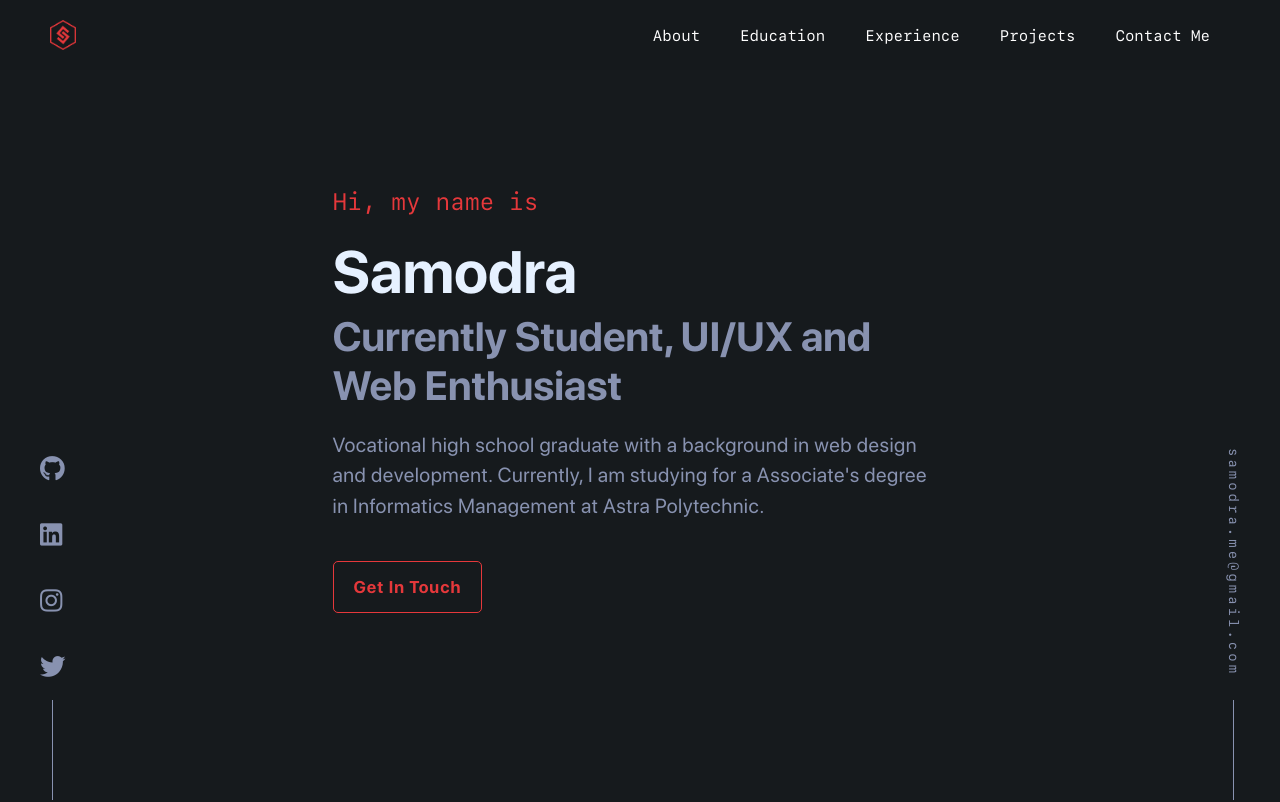
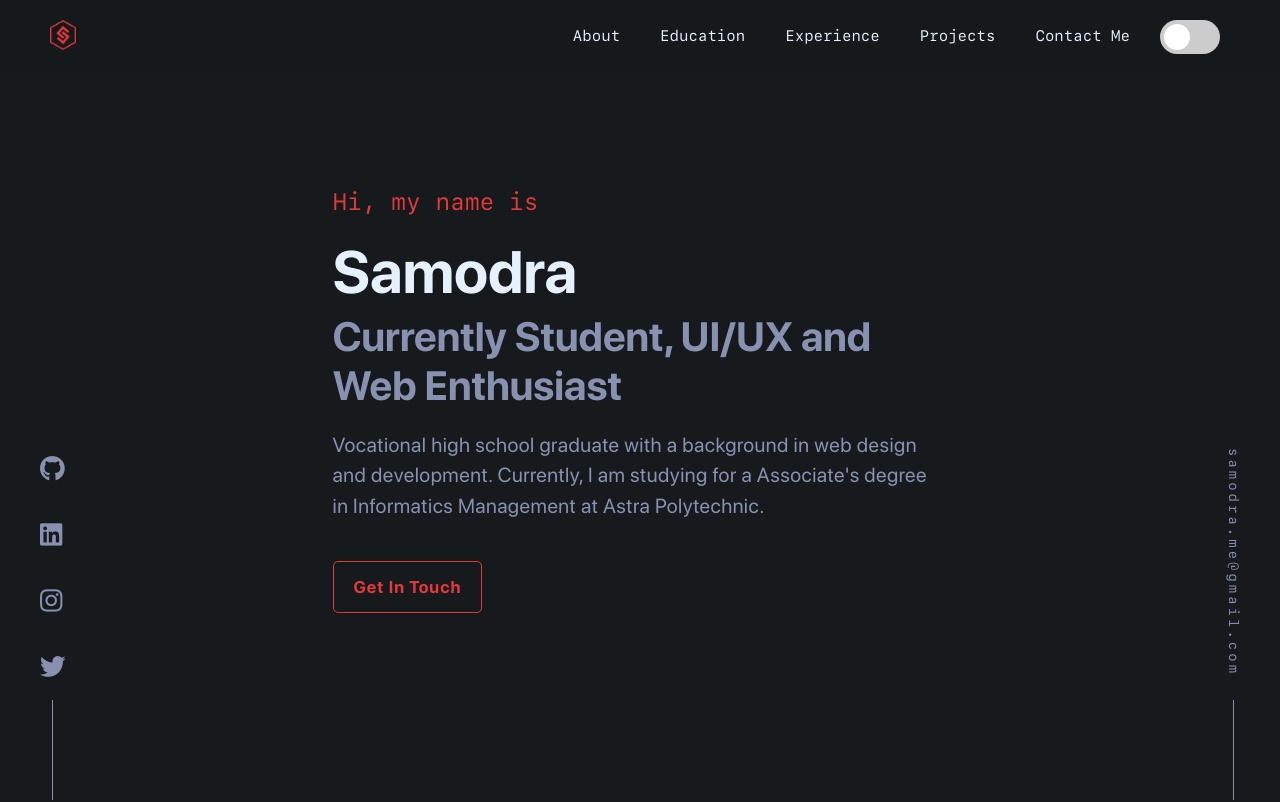
Before and after one commit to saamodra/react-portfolio, a React (Create React App) app: page / in a window 1280 px wide. Shown: the top 802 px of the page. Built offline with nearby package versions, Linux system fonts and the light colour scheme.

Commit message:
fix: key bugs

```diff
--- a/src/App.js
+++ b/src/App.js
@@ -14,7 +14,6 @@ import Footer from './components/Footer/Footer';
 
 function App() {
   const refs = useRef([]);
-  const aboutRef = useRef([]);
 
   useEffect(() => {
     refs.current = Array(6).fill().map((_, i) => refs.current[i] || React.createRef());
--- a/src/components/Footer/Footer.js
+++ b/src/components/Footer/Footer.js
@@ -12,7 +12,7 @@ function Footer() {
           {' '}
           <i className="fa fa-heart text-primary" />
           {' '}
-          Samodra
+          by Samodra
         </p>
       </div>
     </footer>
--- a/src/components/Navbar/Navbar.css
+++ b/src/components/Navbar/Navbar.css
@@ -64,16 +64,16 @@
   -webkit-box-align: center;
       -ms-flex-align: center;
           align-items: center;
-  color: white;
+  color: var(--f-primary-1);
   position: relative;
-  -webkit-transition: .3s ease;
-  transition: .3s ease;
+  -webkit-transition: 0.3s ease;
+  transition: 0.3s ease;
   font-family: var(--sf-mono);
-  font-size: .9em;
+  font-size: 0.9em;
 }
 
 .navbar .nav-items li button::after {
-  content: '';
+  content: "";
   position: absolute;
   width: 0;
   left: 50%;
@@ -82,8 +82,8 @@
   bottom: 0px;
   height: 2px;
   background-color: var(--primary-2);
-  -webkit-transition: .3s ease;
-  transition: .3s ease;
+  -webkit-transition: 0.3s ease;
+  transition: 0.3s ease;
 }
 
 .navbar .nav-items li button:hover::after {
@@ -109,8 +109,8 @@
   -webkit-box-align: center;
       -ms-flex-align: center;
           align-items: center;
-  -webkit-transition: .4s ease;
-  transition: .4s ease;
+  -webkit-transition: 0.4s ease;
+  transition: 0.4s ease;
   visibility: hidden;
   -webkit-transform: translateX(100%);
           transform: translateX(100%);
@@ -127,6 +127,10 @@
   width: 100%;
 }
 
+.navbar .aside-nav ul li {
+  text-align: center;
+}
+
 .navbar .aside-nav ul li button {
   width: 100%;
   font-family: var(--sf-mono);
@@ -135,15 +139,15 @@
   text-align: center;
   padding: 25px 0;
   position: relative;
-  -webkit-transition: .3s ease;
-  transition: .3s ease;
+  -webkit-transition: 0.3s ease;
+  transition: 0.3s ease;
   background-color: transparent;
   border: none;
   cursor: pointer;
 }
 
 .navbar .aside-nav ul li button::after {
-  content: '';
+  content: "";
   position: absolute;
   width: 0;
   left: 50%;
@@ -152,12 +156,76 @@
   bottom: 0px;
   height: 2px;
   background-color: var(--primary-2);
-  -webkit-transition: .3s ease;
-  transition: .3s ease;
+  -webkit-transition: 0.3s ease;
+  transition: 0.3s ease;
 }
 
 .navbar .aside-nav ul li button:hover::after {
   width: 50%;
+}
+
+/* The switch - the box around the slider */
+.switch {
+  position: relative;
+  display: inline-block;
+  width: 60px;
+  height: 34px;
+  margin: 20px 0;
+}
+
+/* Hide default HTML checkbox */
+.switch input {
+  opacity: 0;
+  width: 0;
+  height: 0;
+}
+
+/* The slider */
+.slider {
+  position: absolute;
+  cursor: pointer;
+  top: 0;
+  left: 0;
+  right: 0;
+  bottom: 0;
+  background-color: #ccc;
+  -webkit-transition: 0.4s;
+  transition: 0.4s;
+}
+
+.slider:before {
+  position: absolute;
+  content: "";
+  height: 26px;
+  width: 26px;
+  left: 4px;
+  bottom: 4px;
+  background-color: white;
+  -webkit-transition: 0.4s;
+  transition: 0.4s;
+}
+
+input:checked + .slider {
+  background-color: var(--primary-3);
+}
+
+input:focus + .slider {
+  -webkit-box-shadow: 0 0 1px var(--primary-3);
+          box-shadow: 0 0 1px var(--primary-3);
+}
+
+input:checked + .slider:before {
+  -webkit-transform: translateX(26px);
+  transform: translateX(26px);
+}
+
+/* Rounded sliders */
+.slider.round {
+  border-radius: 34px;
+}
+
+.slider.round:before {
+  border-radius: 50%;
 }
 
 @media screen and (min-width: 768px) {
@@ -177,6 +245,9 @@
   .navbar .menu-icon {
     display: none;
   }
+  .switch {
+    margin: 20px 10px;
+  }
 }
 
 @media screen and (min-width: 900px) {
@@ -187,7 +258,7 @@
     margin-right: 40px;
   }
   .navbar .nav-items li a {
-    font-size: .95em;
+    font-size: 0.95em;
   }
 }
 
--- a/src/components/Navbar/Navbar.js
+++ b/src/components/Navbar/Navbar.js
@@ -1,13 +1,14 @@
+/* eslint-disable jsx-a11y/label-has-associated-control */
 /* eslint-disable no-unused-vars */
 /* eslint-disable react/prop-types */
-import React, { useState } from 'react';
+import React, { useState, useEffect } from 'react';
 import { Link } from 'react-router-dom';
 import './Navbar.css';
 
-function Navbar({ refs, aboutRef }) {
+function Navbar({ refs }) {
   const [showNav, setShowNav] = useState(false);
   const [scrolled, setScrolled] = useState(false);
-  // const menuRef = useRef(myRef);
+  const [darkMode, setDarkMode] = useState(true);
 
   const handleNavClick = () => setShowNav(!showNav);
   const closeNav = (ref) => {
@@ -19,12 +20,21 @@ function Navbar({ refs, aboutRef }) {
     ref.scrollIntoView({ behavior: 'smooth' });
   };
 
+  const changeMode = () => {
+    setDarkMode(!darkMode);
+  };
+
   window.addEventListener('scroll', () => {
     const windowPosition = window.scrollY;
     const isScrolled = windowPosition > 50;
 
     setScrolled(isScrolled);
   });
+
+  useEffect(() => {
+    document.body.className = '';
+    document.body.classList.add(darkMode ? 'dark' : 'light');
+  }, [darkMode]);
 
   return (
     <>
@@ -39,6 +49,12 @@ function Navbar({ refs, aboutRef }) {
           <li><button type="button" onClick={() => scrollToRef(refs.current[3])}>Experience</button></li>
           <li><button type="button" onClick={() => scrollToRef(refs.current[4])}>Projects</button></li>
           <li><button type="button" onClick={() => scrollToRef(refs.current[5])}>Contact Me</button></li>
+          <li>
+            <label className="switch" htmlFor="switch">
+              <input type="checkbox" id="switch" onClick={changeMode} />
+              <span className="slider round" />
+            </label>
+          </li>
         </ul>
 
         <div className="menu-icon">
@@ -55,6 +71,12 @@ function Navbar({ refs, aboutRef }) {
             <li><button type="button" onClick={() => closeNav(refs.current[3])}>Experience</button></li>
             <li><button type="button" onClick={() => closeNav(refs.current[4])}>Projects</button></li>
             <li><button type="button" onClick={() => closeNav(refs.current[5])}>Contact Me</button></li>
+            <li>
+              <label className="switch" htmlFor="switch">
+                <input type="checkbox" id="switch" onClick={changeMode} />
+                <span className="slider round" />
+              </label>
+            </li>
           </ul>
         </aside>
       </nav>
--- a/src/components/Navbar/Navbar.scss
+++ b/src/components/Navbar/Navbar.scss
@@ -1,6 +1,6 @@
 @mixin nav-hover-animation($width) {
     &::after {
-        content: '';
+        content: "";
         position: absolute;
         width: 0;
         left: 50%;
@@ -8,7 +8,7 @@
         bottom: 0px;
         height: 2px;
         background-color: var(--primary-2);
-        transition: .3s ease;
+        transition: 0.3s ease;
     }
     &:hover::after {
         width: $width;
@@ -70,11 +70,11 @@
                 height: 100%;
                 display: flex;
                 align-items: center;
-                color: white;
+                color: var(--f-primary-1);
                 position: relative;
-                transition: .3s ease;
+                transition: 0.3s ease;
                 font-family: var(--sf-mono);
-                font-size: .9em;
+                font-size: 0.9em;
 
                 @include nav-hover-animation(100%);
 
@@ -95,7 +95,7 @@
         background-color: var(--bg-primary-2);
         box-shadow: -10px 0px 30px -15px var(--bg-primary-1-shadow);
         align-items: center;
-        transition: .4s ease;
+        transition: 0.4s ease;
         visibility: hidden;
         transform: translateX(100%);
 
@@ -108,7 +108,9 @@
             list-style-type: none;
             width: 100%;
 
-            li button {
+            li {
+                text-align: center;
+                button {
                     width: 100%;
                     font-family: var(--sf-mono);
                     color: var(--primary-2);
@@ -116,7 +118,7 @@
                     text-align: center;
                     padding: 25px 0;
                     position: relative;
-                transition: .3s ease;
+                    transition: 0.3s ease;
                     background-color: transparent;
                     border: none;
                     cursor: pointer;
@@ -124,9 +126,74 @@
                     @include nav-hover-animation(50%);
                 }
             }
+
+        }
     }
 }
 
+/* The switch - the box around the slider */
+.switch {
+    position: relative;
+    display: inline-block;
+    width: 60px;
+    height: 34px;
+    margin: 20px 0;
+}
+
+/* Hide default HTML checkbox */
+.switch input {
+    opacity: 0;
+    width: 0;
+    height: 0;
+}
+
+/* The slider */
+.slider {
+    position: absolute;
+    cursor: pointer;
+    top: 0;
+    left: 0;
+    right: 0;
+    bottom: 0;
+    background-color: #ccc;
+    -webkit-transition: 0.4s;
+    transition: 0.4s;
+}
+
+.slider:before {
+    position: absolute;
+    content: "";
+    height: 26px;
+    width: 26px;
+    left: 4px;
+    bottom: 4px;
+    background-color: white;
+    -webkit-transition: 0.4s;
+    transition: 0.4s;
+}
+
+input:checked + .slider {
+    background-color: var(--primary-3);
+}
+
+input:focus + .slider {
+    box-shadow: 0 0 1px var(--primary-3);
+}
+
+input:checked + .slider:before {
+    -webkit-transform: translateX(26px);
+    -ms-transform: translateX(26px);
+    transform: translateX(26px);
+}
+
+/* Rounded sliders */
+.slider.round {
+    border-radius: 34px;
+}
+
+.slider.round:before {
+    border-radius: 50%;
+}
 
 @media screen and (min-width: 768px) {
     .navbar {
@@ -146,6 +213,10 @@
             display: none;
         }
     }
+
+    .switch {
+        margin: 20px 10px;
+    }
 }
 
 @media screen and (min-width: 900px) {
@@ -158,12 +229,11 @@
             margin-right: 40px;
 
             li a {
-                font-size: .95em;
+                font-size: 0.95em;
             }
         }
     }
 }
-
 
 @media screen and (min-width: 1200px) {
     .navbar {
--- a/src/components/Project/Project.js
+++ b/src/components/Project/Project.js
@@ -18,8 +18,8 @@ function Project({ componentRef }) {
       </div>
 
       <div className="section-content">
-        {projects.map((data, index) => (
-          <div className="section-project-item">
+        {projects.map((data) => (
+          <div className="section-project-item" key={data.id}>
             <div className="project-content">
               <div>
                 <p className="project-overline">{data.overline}</p>
@@ -29,7 +29,7 @@ function Project({ componentRef }) {
                 <div className="project-links">
                   <ul className="project-tech">
                     {data.tech.map((tech) => (
-                      <li>{tech}</li>
+                      <li key={tech}>{tech}</li>
                     ))}
                   </ul>
 
--- a/src/data/educations.js
+++ b/src/data/educations.js
@@ -1,5 +1,6 @@
 export default [
   {
+    id: '1',
     level: 'Diploma',
     school: 'Politeknik Astra',
     image: 'polman.png',
@@ -12,6 +13,7 @@ export default [
     ],
   },
   {
+    id: '2',
     level: 'High School',
     school: 'SMKN 1 Jenangan',
     image: 'stmj.png',
--- a/src/data/experiences.js
+++ b/src/data/experiences.js
@@ -1,5 +1,6 @@
 export default [
   {
+    id: '1',
     menu: 'IDCamp',
     company: 'Indosat Ooredoo Digital Camp',
     role: 'Course Facilitator',
@@ -12,6 +13,7 @@ export default [
     ],
   },
   {
+    id: '2',
     menu: 'Kotakode',
     company: 'Kotakode',
     role: 'Student Mentor',
@@ -24,6 +26,7 @@ export default [
     ],
   },
   {
+    id: '3',
     menu: 'Dicoding Indonesia',
     company: 'Dicoding Indonesia',
     role: 'External Code Reviewer',
@@ -36,6 +39,7 @@ export default [
     ],
   },
   {
+    id: '4',
     menu: 'Universitas Surakarta',
     company: 'Universitas Surakarta',
     role: 'Intern',
--- a/src/data/projects.js
+++ b/src/data/projects.js
@@ -1,5 +1,6 @@
 export default [
   {
+    id: '1',
     overline: 'Desktop',
     title: 'Kenko',
     image: 'kenko.png',
@@ -10,6 +11,7 @@ export default [
     description: 'Kenko is a point of sales application that serves to support the drug sales process. In addition to selling drugs, Kenko also supports the process of consulting doctor services. It is expected to be able to advance the health sector.',
   },
   {
+    id: '2',
     overline: 'Desktop',
     title: 'Overskill',
     image: 'overskill.png',
@@ -20,6 +22,7 @@ export default [
     description: 'Overskill is a tutoring management application with several features such as attendance, quizzes and reviews, as well as feedback to find out what are the complaints from students who study at Overskill tutoring places and to conduct project assessments.',
   },
   {
+    id: '3',
     overline: 'Web',
     title: 'BUSS',
     image: 'buss.png',
@@ -30,6 +33,7 @@ export default [
     description: 'BUSS Travel is a business management application for bus transportation rental services. In addition to the packages that have been provided, customers can also create their own travel packages according to their destination.',
   },
   {
+    id: '4',
     overline: 'Web',
     title: 'Sekolah Anak Bangsa',
     image: 'sab.png',
@@ -40,6 +44,7 @@ export default [
     description: 'Sekolah Anak Bangsa is a web application that serves as a forum for Donors and Volunteers to share or donate to Inland Schools and Shelters. Sekolah Anak Bangsa was built using PHP with Codeigniter framework and MySQL database',
   },
   {
+    id: '5',
     overline: 'Web',
     title: 'Adagawe',
     image: 'adagawe.png',
@@ -50,6 +55,7 @@ export default [
     description: 'Adagawe is an employment website that carries topics around technology. Adagawe has several features such as batch selection, notification, company verification, and report for all role',
   },
   {
+    id: '6',
     overline: 'Android',
     title: 'Doize',
     image: 'doize.png',
```
Also changed, not shown: src/components/Education/Education.js (+11 -3 lines), src/components/Experience/Experience.js (+12 -4 lines), src/index.css (+11 -1 lines), 1 other file (tests, documents, lock files or other folders). Lines whose indentation alone changed are shown as unchanged.
